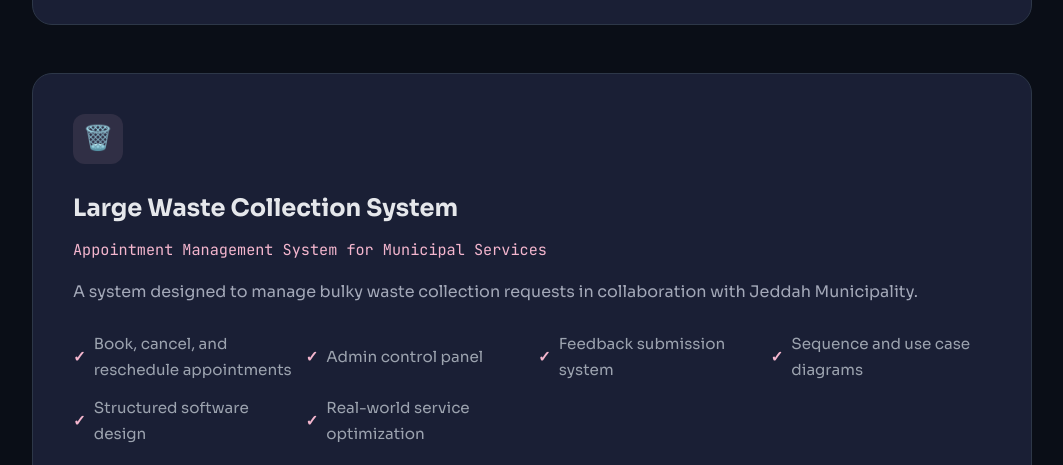
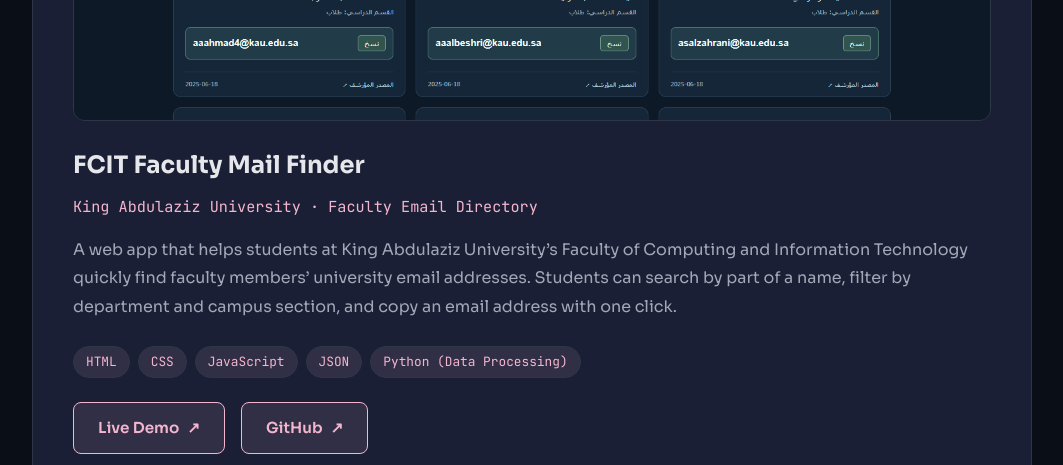
Before and after one commit to DhuhaAlghamdi/DhuhaAlghamdi_Portfolio, a plain HTML site: page index.html in a window 1280 px wide. Shown: the part 3358-3823 px from the top of the page, without its empty margins (108-1171 px from the left). Drawn offline with Linux system fonts and the light colour scheme.

Commit message:
Add FCIT Faculty Mail Finder project card

```diff
--- a/index.html
+++ b/index.html
@@ -417,6 +417,23 @@
             gap: 0 1rem;
         }
 
+        .project-tags {
+            display: flex;
+            flex-wrap: wrap;
+            gap: 0.5rem;
+            list-style: none;
+        }
+
+        .project-tags li {
+            padding: 0.25rem 0.75rem;
+            border: 1px solid var(--border-color);
+            border-radius: 50px;
+            background: rgba(244, 182, 206, 0.1);
+            color: var(--accent-primary);
+            font-family: 'JetBrains Mono', monospace;
+            font-size: 0.8rem;
+        }
+
         .project-link {
             display: inline-flex;
             align-items: center;
@@ -778,6 +795,27 @@
                 </p>
             </div>
             <div class="projects-grid">
+                <!-- FCIT Faculty Mail Finder -->
+                <div class="project-card">
+                    <img class="project-screenshot" src="assets/projects/fcit-mail-finder.png" alt="FCIT Faculty Mail Finder showing Arabic name search, department and campus section filters, and faculty email results with copy buttons" width="1440" height="900" loading="lazy" decoding="async">
+                    <h3>FCIT Faculty Mail Finder</h3>
+                    <p class="project-subtitle">King Abdulaziz University &#183; Faculty Email Directory</p>
+                    <p class="project-description">
+                        A web app that helps students at King Abdulaziz University’s Faculty of Computing and Information Technology quickly find faculty members’ university email addresses. Students can search by part of a name, filter by department and campus section, and copy an email address with one click.
+                    </p>
+                    <ul class="project-tags" aria-label="Technologies">
+                        <li>HTML</li>
+                        <li>CSS</li>
+                        <li>JavaScript</li>
+                        <li>JSON</li>
+                        <li>Python (Data Processing)</li>
+                    </ul>
+                    <div class="project-links">
+                        <a href="https://fcit-mail-finder.netlify.app/" target="_blank" rel="noopener noreferrer" class="project-link">Live Demo <span aria-hidden="true">&#8599;</span></a>
+                        <a href="https://github.com/DhuhaAlghamdi/fcit-faculty-mail-finder" target="_blank" rel="noopener noreferrer" class="project-link">GitHub <span aria-hidden="true">&#8599;</span></a>
+                    </div>
+                </div>
+
                 <!-- FinanceApp -->
                 <div class="project-card">
                     <div class="project-icon">💰</div>
```
Also changed, not shown: assets/projects/fcit-mail-finder.png (added).
